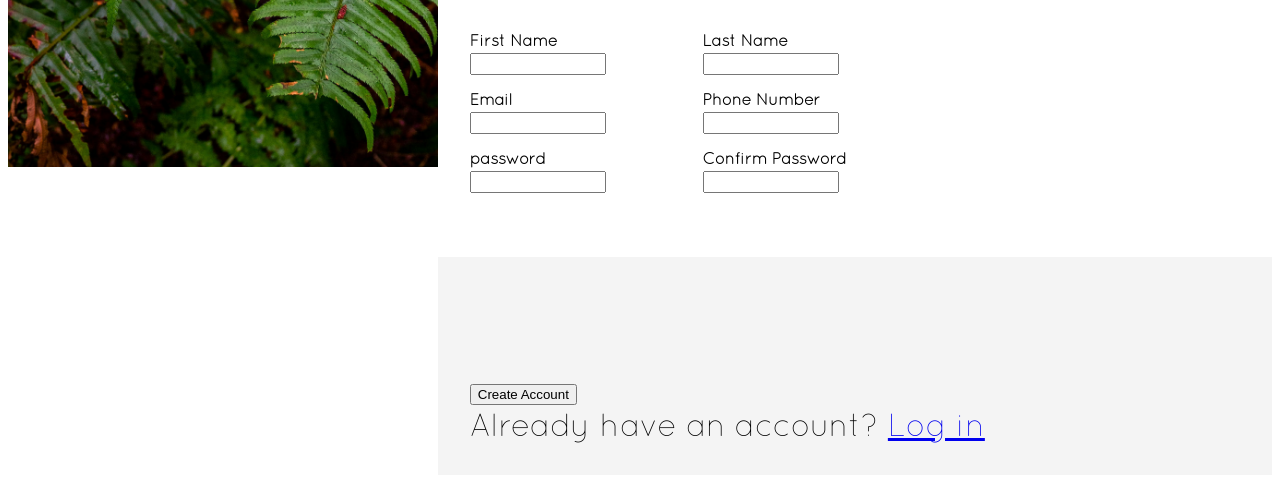
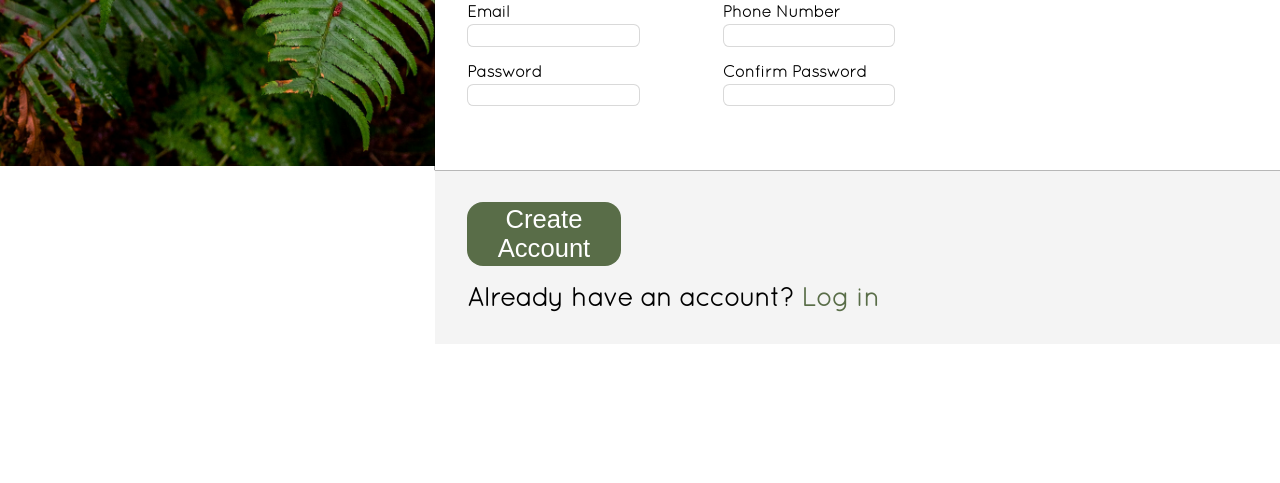
Before and after one commit to zrtgzrtg/sign-up-form, a plain HTML site: page index.html in a window 1280 px wide. Shown: the part 486-969 px from the top of the page. After the commit the page ends 830 px from the top, so only its background shows below. Drawn offline with Linux system fonts and the light colour scheme.

Commit message:
Finished the project
Scaling not working with the left side. Bugfixes might come later

```diff
--- a/index.html
+++ b/index.html
@@ -34,23 +34,40 @@
             <ul>
               <li>
                 <label for="first-name">First Name</label
-                ><input type="text" for="first-name" name="first-name" />
+                ><input
+                  type="text"
+                  for="first-name"
+                  name="first-name"
+                  required
+                />
               </li>
               <li>
                 <label for="last-name">Last Name</label
-                ><input type="text" for="last-name" name="last-name" />
+                ><input type="text" for="last-name" name="last-name" required />
               </li>
               <li>
                 <label for="email">Email</label
-                ><input type="email" for="email" name="email" />
+                ><input type="email" for="email" name="email" required />
               </li>
               <li>
                 <label for="phone-number">Phone Number</label
-                ><input type="tel" for="phone-number" name="phone-number" />
+                ><input
+                  type="tel"
+                  for="phone-number"
+                  name="phone-number"
+                  pattern="[0-9]{3}-[0-9]{3}-[0-9]{4}"
+                />
               </li>
               <li>
-                <label for="password">password</label
-                ><input type="password" for="password" name="password" />
+                <label for="password">Password</label
+                ><input
+                  type="password"
+                  for="password"
+                  name="password"
+                  required
+                  minlength="8"
+                  maxlength="16"
+                />
               </li>
               <li>
                 <label for="confirm-password">Confirm Password</label
@@ -58,6 +75,9 @@
                   type="password"
                   for="confirm-password"
                   name="confirm-password"
+                  required
+                  minlength="8"
+                  maxlength="16"
                 />
               </li>
             </ul>
@@ -68,7 +88,9 @@
           <div class="submit-button-container">
             <button form="my-form" type="submit">Create Account</button>
           </div>
-          Already have an account? <a href="login">Log in</a>
+          <div class="have-account">
+            Already have an account? <a href="login">Log in</a>
+          </div>
         </div>
       </div>
     </div>
--- a/style.css
+++ b/style.css
@@ -9,11 +9,15 @@
     font-size: normal;
 }
 :root {
+    --button-background-color: #596D48;
 
 }
 html {
     font-size: 2em;
     font-family: "quicksand";
+}
+body {
+    margin: 0px;
 }
 .container {
     display: flex;
@@ -37,7 +41,6 @@ html {
     flex-direction: column;
     background-color: rgb(128,128,128,9%);
     justify-content: center;
-    gap: 10vh;
 }
 .right-side > * {
     padding: 4vh;
@@ -84,6 +87,7 @@ html {
 }
 .content-2 {
     background-color: white;
+    box-shadow:  0rem 0  0.01rem 0.01rem black;
 }
 .content-2>div {
     font-weight: 1000;
@@ -114,6 +118,46 @@ li > label {
     font-weight: bold;
 }
 li > input {
-    width: 10vw;
-    height: 2vh;
+    width: 13vw;
+    height: 2.3vh;
+    border-radius: 0.2rem;
+    border: 0.01rem solid rgb(0,0,0,15%);
 }
+.content-3 {
+    display: flex;
+    flex-direction: column;
+    font-weight: bold;
+}
+.submit-button-container > button {
+    width: 12vw;
+    height: 4vh;
+    border-radius: 0.5rem;
+    background-color: var(--button-background-color);
+    color: white;
+    font-size: 0.8rem;
+    font-weight: 500;
+    border: 0px;
+    padding: 1rem;
+    display: flex;
+    justify-content: center;
+    align-items: center;
+    margin-bottom: 2vh;
+}
+.have-account > a {
+    text-decoration: none;
+    color: var(--button-background-color);
+    font-weight: 1000;
+    font-size: 100%;
+}
+.content-3 > div {
+    font-size: 80%;
+}
+li > input[type]:user-invalid {
+    outline: rgb(255,0,0,70%) auto 1px;
+}
+li > input[type]:user-valid {
+    outline: rgb(0,255,0,70%) auto 1px;
+}
+li > input:focus-visible {
+    outline: rgb(0, 0,255, 70%) auto 1px;
+}
```
